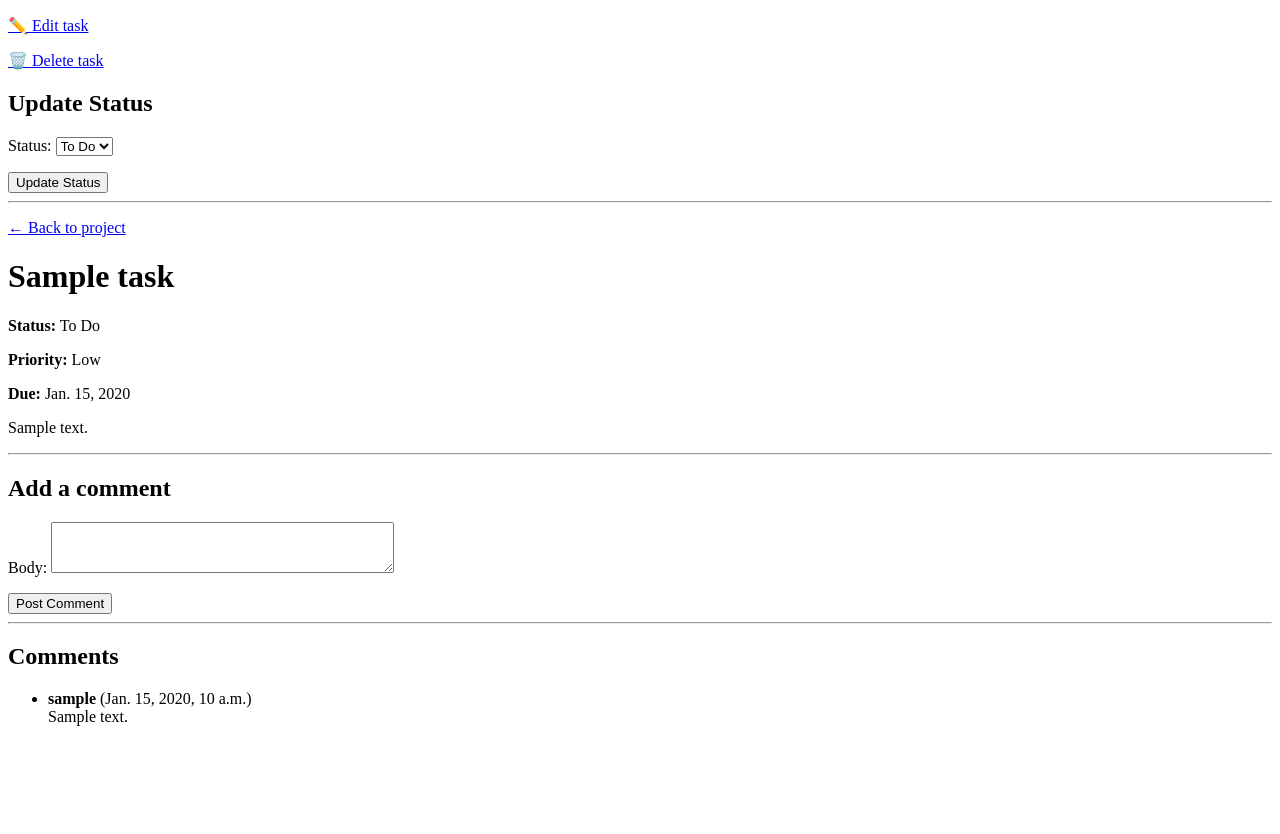
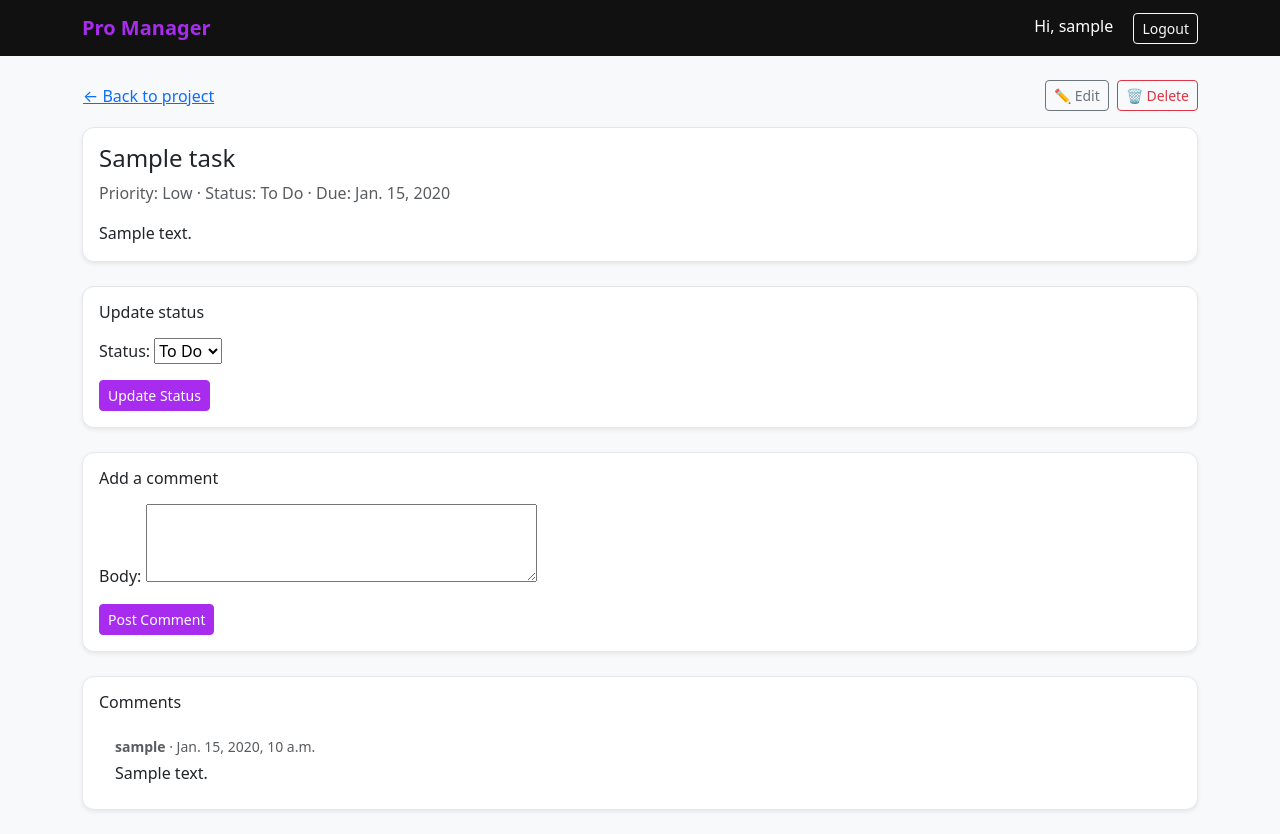
Before and after one commit to ch-4rl/pro-manager, a Django app: page /tasks/1 in a window 1280 px wide. Before the commit the page ends 726 px from the top, so only its background shows below. Run offline with Django 5.2, Linux system fonts and the light colour scheme; a user stored in the database is signed in; tables that the repository leaves empty hold one stand-in row (values such as "Sample post").

Commit message:
Apply white black purple theme with custom CSS

```diff
--- a/config/settings.py
+++ b/config/settings.py
@@ -127,3 +127,9 @@ DEFAULT_AUTO_FIELD = "django.db.models.BigAutoField"
 
 LOGIN_URL = "/admin/login/"
 LOGIN_REDIRECT_URL = "/"
+
+STATIC_URL = "static/"
+
+STATICFILES_DIRS = [
+    BASE_DIR / "static",
+]
--- /dev/null
+++ b/static/css/theme.css
@@ -0,0 +1,74 @@
+/* ---- Core palette ---- */
+:root {
+  --pm-purple: #a72cee;
+  --pm-purple-dark: #671292;
+  --pm-black: #111111;
+  --pm-white: #ffffff;
+  --pm-gray: #f8f9fab7;
+}
+
+/* ---- Base ---- */
+body {
+  background-color: var(--pm-white);
+  color: var(--pm-black);
+}
+
+/* ---- Navbar ---- */
+.navbar {
+  background-color: var(--pm-black) !important;
+}
+
+.navbar-brand {
+  color: var(--pm-purple) !important;
+  font-weight: 600;
+}
+
+.navbar-text {
+  color: var(--pm-white) !important;
+}
+
+/* ---- Buttons ---- */
+.btn-primary,
+.btn-success {
+  background-color: var(--pm-purple);
+  border-color: var(--pm-purple);
+}
+
+.btn-primary:hover,
+.btn-success:hover {
+  background-color: var(--pm-purple-dark);
+  border-color: var(--pm-purple-dark);
+}
+
+.btn-outline-primary {
+  color: var(--pm-purple);
+  border-color: var(--pm-purple);
+}
+
+.btn-outline-primary:hover {
+  background-color: var(--pm-purple);
+  color: white;
+}
+
+/* ---- Links ---- */
+a {
+  color: var(--pm-purple);
+}
+
+a:hover {
+  color: var(--pm-purple-dark);
+}
+
+/* ---- Cards ---- */
+.card {
+  background-color: var(--pm-white);
+  border: 1px solid #e5e7eb;
+  border-radius: 0.75rem;
+}
+
+/* ---- Forms ---- */
+.form-control:focus,
+.form-select:focus {
+  border-color: var(--pm-purple);
+  box-shadow: 0 0 0 0.15rem rgba(111, 66, 193, 0.25);
+}
--- /dev/null
+++ b/templates/base.html
@@ -0,0 +1,43 @@
+{% load static %}
+<!doctype html>
+<html lang="en">
+  <head>
+    <meta charset="utf-8" />
+    <meta name="viewport" content="width=device-width, initial-scale=1" />
+    <title>{% block title %}Pro Manager{% endblock %}</title>
+
+    <!-- Bootstrap CSS -->
+    <link
+      href="https://cdn.jsdelivr.net/npm/bootstrap@5.3.3/dist/css/bootstrap.min.css"
+      rel="stylesheet">
+     <link rel="stylesheet" href="{% static 'css/theme.css' %}">
+
+
+  </head>
+
+  <body class="bg-light">
+    <nav class="navbar navbar-expand-lg navbar-dark bg-dark">
+      <div class="container">
+        <a class="navbar-brand" href="{% url 'dashboard' %}">Pro Manager</a>
+
+        <div class="ms-auto">
+          {% if user.is_authenticated %}
+            <span class="navbar-text me-3">Hi, {{ user.username }}</span>
+            <a class="btn btn-outline-light btn-sm" href="/admin/logout/">Logout</a>
+          {% else %}
+            <a class="btn btn-outline-light btn-sm" href="/admin/login/">Login</a>
+          {% endif %}
+        </div>
+      </div>
+    </nav>
+
+    <main class="container py-4">
+      {% block content %}{% endblock %}
+    </main>
+
+    <!-- Bootstrap JS (optional, for dropdowns etc.) -->
+    <script
+      src="https://cdn.jsdelivr.net/npm/bootstrap@5.3.3/dist/js/bootstrap.bundle.min.js"
+    ></script>
+  </body>
+</html>
--- a/templates/tasks/task_detail.html
+++ b/templates/tasks/task_detail.html
@@ -1,62 +1,67 @@
-<!DOCTYPE html>
-<html>
-<head>
-  <title>{{ task.title }}</title>
+{% extends "base.html" %}
+{% block title %}{{ task.title }}{% endblock %}
 
-  <p>
-  <a href="{% url 'edit_task' task.id %}">✏️ Edit task</a>
-</p>
+{% block content %}
+  <div class="mb-3 d-flex justify-content-between align-items-center">
+    <a class="btn btn-link p-0" href="{% url 'project_detail' task.project.id %}">← Back to project</a>
+    <div class="d-flex gap-2">
+      <a class="btn btn-outline-secondary btn-sm" href="{% url 'edit_task' task.id %}">✏️ Edit</a>
+      <a class="btn btn-outline-danger btn-sm" href="{% url 'delete_task_confirm' task.id %}">🗑️ Delete</a>
+    </div>
+  </div>
 
-<p>
-  <a href="{% url 'delete_task_confirm' task.id %}">🗑️ Delete task</a>
-</p>
+  <div class="card shadow-sm mb-4">
+    <div class="card-body">
+      <h1 class="h4 mb-2">{{ task.title }}</h1>
 
-<h2>Update Status</h2>
+      <div class="text-muted mb-3">
+        Priority: {{ task.get_priority_display }} · Status: {{ task.get_status_display }}
+        {% if task.due_date %} · Due: {{ task.due_date }}{% endif %}
+      </div>
+
+      {% if task.description %}
+        <p class="mb-0">{{ task.description }}</p>
+      {% endif %}
+    </div>
+  </div>
+
+  <div class="card shadow-sm mb-4">
+    <div class="card-body">
+      <h2 class="h6 mb-3">Update status</h2>
       <form method="post">
         {% csrf_token %}
         {{ status_form.as_p }}
-  <button type="submit" name="status_submit">Update Status</button>
+        <button class="btn btn-primary btn-sm" type="submit" name="status_submit">Update Status</button>
       </form>
+    </div>
+  </div>
 
-<hr>
-
-</head>
-<body>
-  <p><a href="{% url 'project_detail' task.project.id %}">← Back to project</a></p>
-
-  <h1>{{ task.title }}</h1>
-  <p><strong>Status:</strong> {{ task.get_status_display }}</p>
-  <p><strong>Priority:</strong> {{ task.get_priority_display }}</p>
-
-  {% if task.due_date %}
-    <p><strong>Due:</strong> {{ task.due_date }}</p>
-  {% endif %}
-
-  {% if task.description %}
-    <p>{{ task.description }}</p>
-  {% endif %}
-
-  <hr>
-
-  <h2>Add a comment</h2>
+  <div class="card shadow-sm mb-4">
+    <div class="card-body">
+      <h2 class="h6 mb-3">Add a comment</h2>
       <form method="post">
         {% csrf_token %}
         {{ form.as_p }}
-    <button type="submit">Post Comment</button>
+        <button class="btn btn-success btn-sm" type="submit">Post Comment</button>
       </form>
+    </div>
+  </div>
 
-  <hr>
-
-  <h2>Comments</h2>
-  <ul>
+  <div class="card shadow-sm">
+    <div class="card-body">
+      <h2 class="h6 mb-3">Comments</h2>
+      <ul class="list-group list-group-flush">
         {% for c in comments %}
-      <li>
-        <strong>{{ c.author.username }}</strong> ({{ c.created_at }})<br>
-        {{ c.body }}
+          <li class="list-group-item">
+            <div class="small text-muted mb-1">
+              <strong>{{ c.author.username }}</strong> · {{ c.created_at }}
+            </div>
+            <div>{{ c.body }}</div>
           </li>
         {% empty %}
-      <li>No comments yet.</li>
+          <li class="list-group-item">No comments yet.</li>
         {% endfor %}
       </ul>
-</body>
-</html>
+    </div>
+  </div>
+{% endblock %}
```
Also changed, not shown: templates/projects/create_project.html (+18 -15 lines), templates/projects/dashboard.html (+23 -19 lines), templates/projects/project_detail.html (+43 -26 lines), templates/tasks/create_project.html (added). Lines whose indentation alone changed are shown as unchanged.
